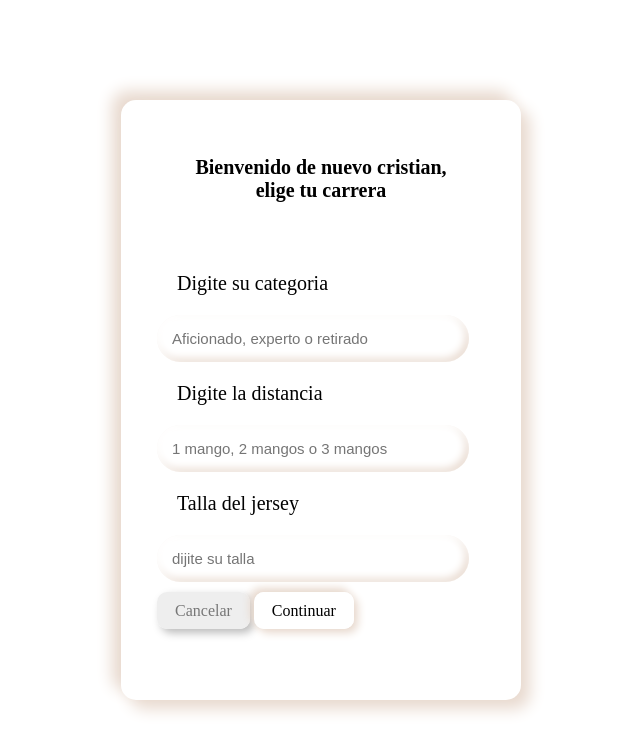
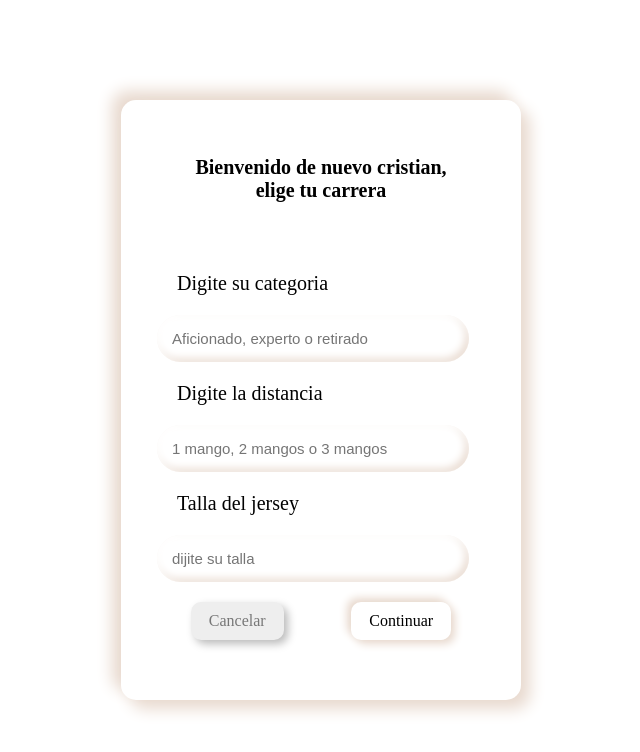
Before and after one commit to Sagenav0/frontend_posada, a plain HTML site: page entregable/index.html in a window 1280 px wide. Shown: the whole page, without its empty margins (319-959 px from the left). Drawn offline with Linux system fonts and the light colour scheme.

Commit message:
aliniar botones

```diff
--- a/entregable/style.css
+++ b/entregable/style.css
@@ -30,12 +30,6 @@ main#inicio {
 
 /* Clases */
 
-.caja {
-    border-radius: 15px;
-    height: 600px;
-    padding: 36px;
-    width: 400px;
-}
 
 
 .campo {
@@ -45,9 +39,15 @@ main#inicio {
     margin: 20px 0;
     font-size: 15px;
     padding: 15px;
-    width: 95%;
+    width: 95%  ;
 }
 
+.caja {
+    border-radius: 15px;
+    height: 600px;
+    padding: 36px;
+    width: 400px;
+}
 .prueba {
     background-color: #ffffff;
     margin: 0;
@@ -78,20 +78,20 @@ main#inicio {
     margin: 20px;
 }
 
+
 #titulo{
     padding: 0px 0px 50px 0px;
 }
 
-.botones {
+#botones {
     display: flex;
     justify-content: space-around;
     align-items: center;
 }
 
 .caja_botones {
-    position: relative;
+
     outline: none;
-    text-align: center;
     text-decoration: none;
     color: #777;
     padding: 10px 18px;
```
